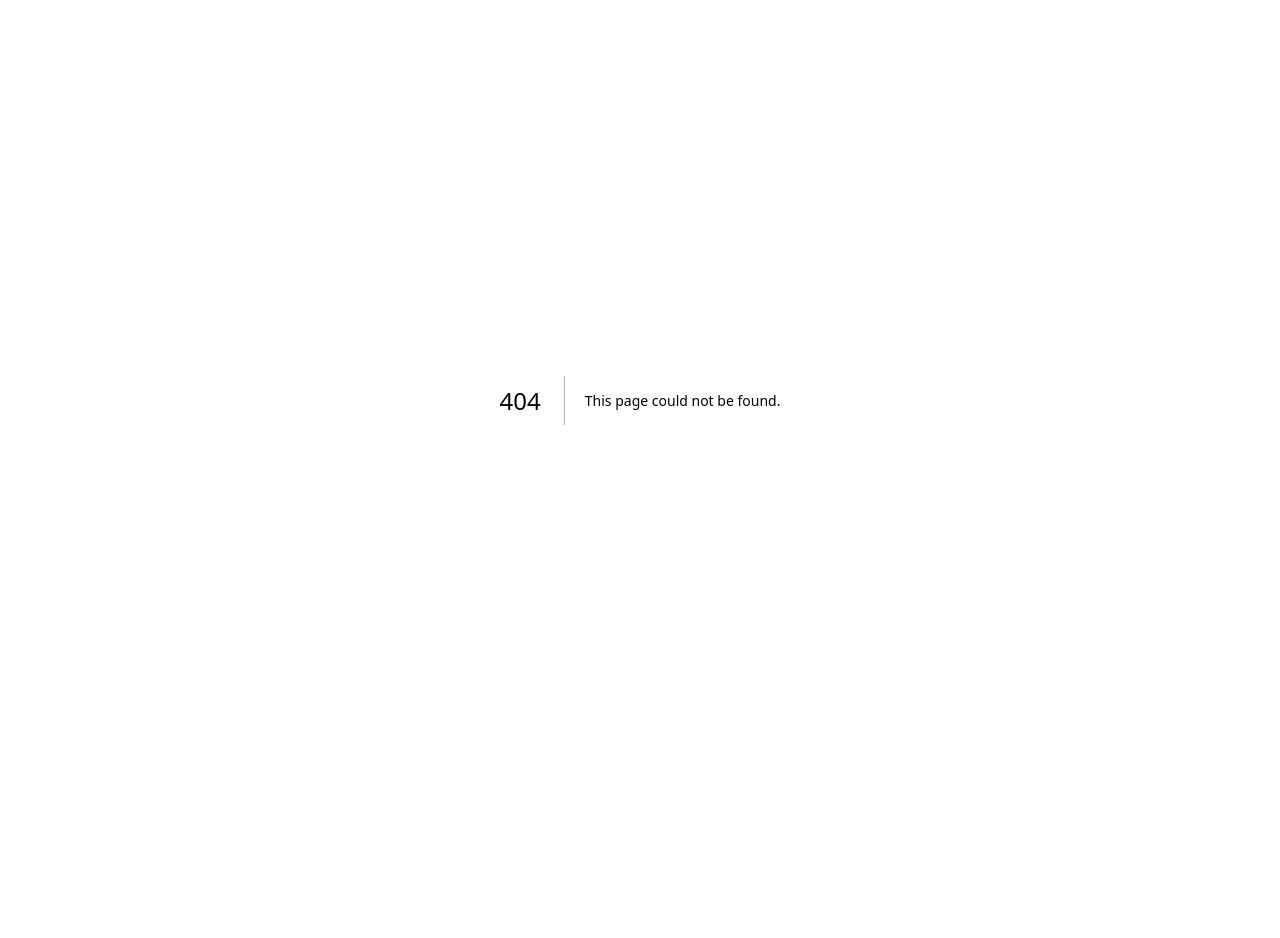
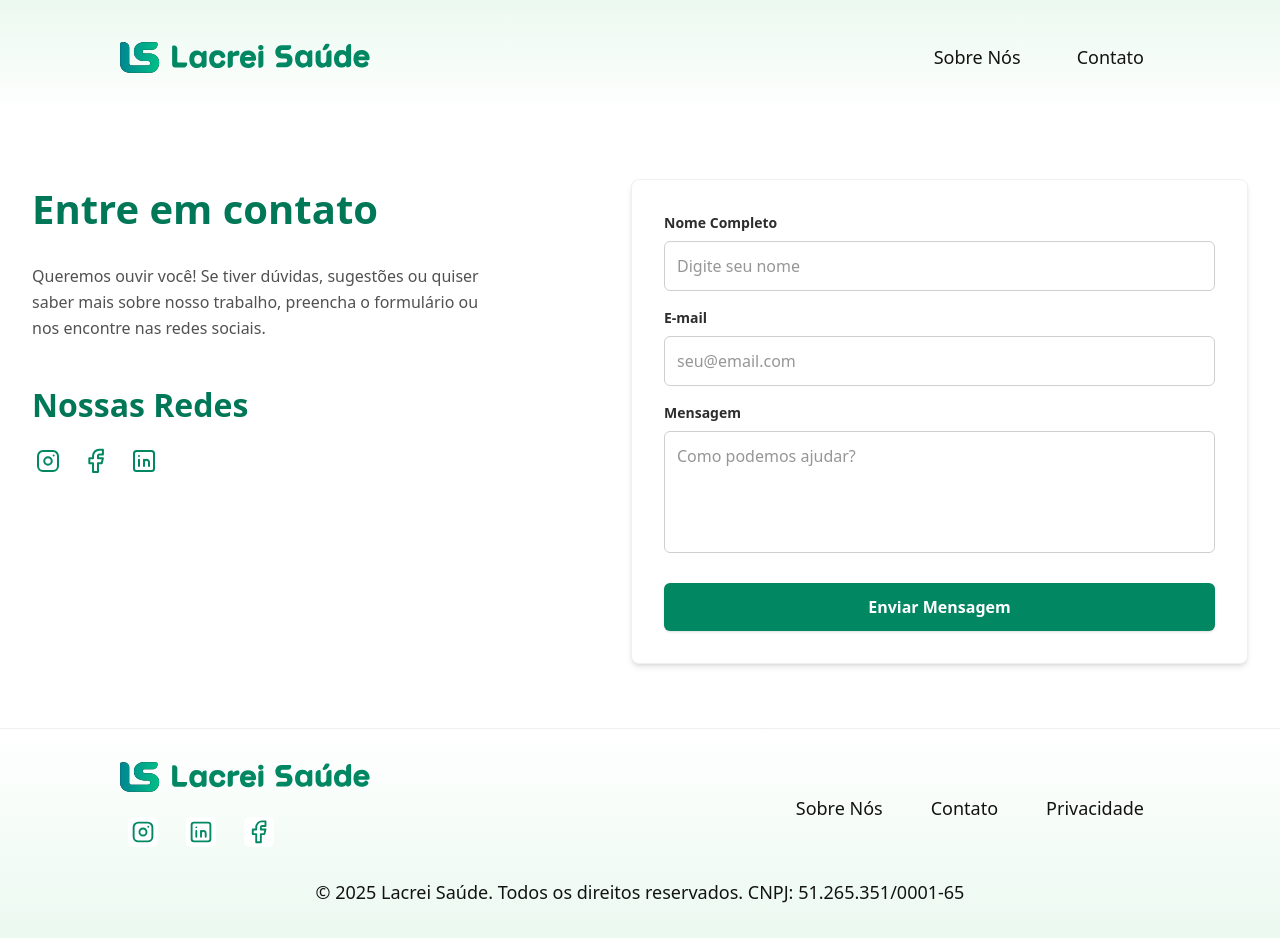
Before and after one commit to Arthur-GitEst/desafio-lacrei-saude, a Next.js app: page /contato in a window 1280 px wide. Before the commit this address had no page. Before the commit the page ends 800 px from the top, so only its background shows below. Built offline with nearby package versions, Linux system fonts and the light colour scheme.

Commit message:
feat: Adicionar página de contato com formulário e links para redes sociais

```diff
--- /dev/null
+++ b/app/contato/page.tsx
@@ -0,0 +1,114 @@
+import Header from "@/components/header/header";
+import Footer from "@/components/footer/footer";
+import Image from "next/image";
+import Link from "next/link";
+
+export const metadata = {
+  title: "Contato | Lacrei Saúde",
+  description: "Entre em contato com a Lacrei Saúde. Estamos aqui para ouvir você.",
+};
+
+export default function Contato() {
+  return (
+    <>
+      <Header />
+      <main>
+        <section
+          aria-label="Entre em contato"
+          className="max-w-7xl mx-auto flex flex-col gap-12 md:flex-row md:items-start px-8 py-16"
+        >
+          {/* Coluna Esquerda: Informação */}
+          <div className="flex-1 flex flex-col gap-6">
+            <h1 className="text-headline-sm md:text-headline-lg font-bold text-emerald-70">
+              Entre em contato
+            </h1>
+            <p className="text-text-base text-gray-60 max-w-md leading-relaxed">
+              Queremos ouvir você! Se tiver dúvidas, sugestões ou quiser saber mais sobre nosso trabalho, preencha o formulário ou nos encontre nas redes sociais.
+            </p>
+
+            <div className="mt-4">
+              <h2 className="text-headline-base font-bold text-emerald-70 mb-4">
+                Nossas Redes
+              </h2>
+              <div className="flex gap-4">
+                <Link
+                  href="https://instagram.com"
+                  target="_blank"
+                  aria-label="Instagram"
+                  className="hover:opacity-80 transition-opacity"
+                >
+                  <Image src="/instagram.svg" alt="Instagram" width={32} height={32} />
+                </Link>
+                <Link
+                  href="https://facebook.com"
+                  target="_blank"
+                  aria-label="Facebook"
+                  className="hover:opacity-80 transition-opacity"
+                >
+                  <Image src="/facebook.svg" alt="Facebook" width={32} height={32} />
+                </Link>
+                <Link
+                  href="https://linkedin.com"
+                  target="_blank"
+                  aria-label="LinkedIn"
+                  className="hover:opacity-80 transition-opacity"
+                >
+                  <Image src="/linkedin.svg" alt="LinkedIn" width={32} height={32} />
+                </Link>
+              </div>
+            </div>
+          </div>
+
+          {/* Coluna Direita: Formulário */}
+          <div className="flex-1 w-full bg-white p-6 md:p-8 rounded-lg shadow-md border border-gray-20">
+            <form className="flex flex-col gap-4">
+              <div>
+                <label htmlFor="name" className="block text-text-sm font-bold text-gray-70 mb-2">
+                  Nome Completo
+                </label>
+                <input
+                  type="text"
+                  id="name"
+                  placeholder="Digite seu nome"
+                  className="w-full p-3 rounded-md border border-gray-30 focus:border-emerald-50 focus:ring-1 focus:ring-emerald-50 outline-none transition-colors text-gray-70"
+                />
+              </div>
+
+              <div>
+                <label htmlFor="email" className="block text-text-sm font-bold text-gray-70 mb-2">
+                  E-mail
+                </label>
+                <input
+                  type="email"
+                  id="email"
+                  placeholder="seu@email.com"
+                  className="w-full p-3 rounded-md border border-gray-30 focus:border-emerald-50 focus:ring-1 focus:ring-emerald-50 outline-none transition-colors text-gray-70"
+                />
+              </div>
+
+              <div>
+                <label htmlFor="message" className="block text-text-sm font-bold text-gray-70 mb-2">
+                  Mensagem
+                </label>
+                <textarea
+                  id="message"
+                  rows={4}
+                  placeholder="Como podemos ajudar?"
+                  className="w-full p-3 rounded-md border border-gray-30 focus:border-emerald-50 focus:ring-1 focus:ring-emerald-50 outline-none transition-colors text-gray-70 resize-none"
+                ></textarea>
+              </div>
+
+              <button
+                type="submit"
+                className="mt-2 bg-emerald-60 text-white font-bold py-3 px-6 rounded-md hover:bg-emerald-70 transition-colors shadow-sm"
+              >
+                Enviar Mensagem
+              </button>
+            </form>
+          </div>
+        </section>
+      </main>
+      <Footer />
+    </>
+  );
+}
```
Also changed, not shown: public/logo-favicon.png (added).
